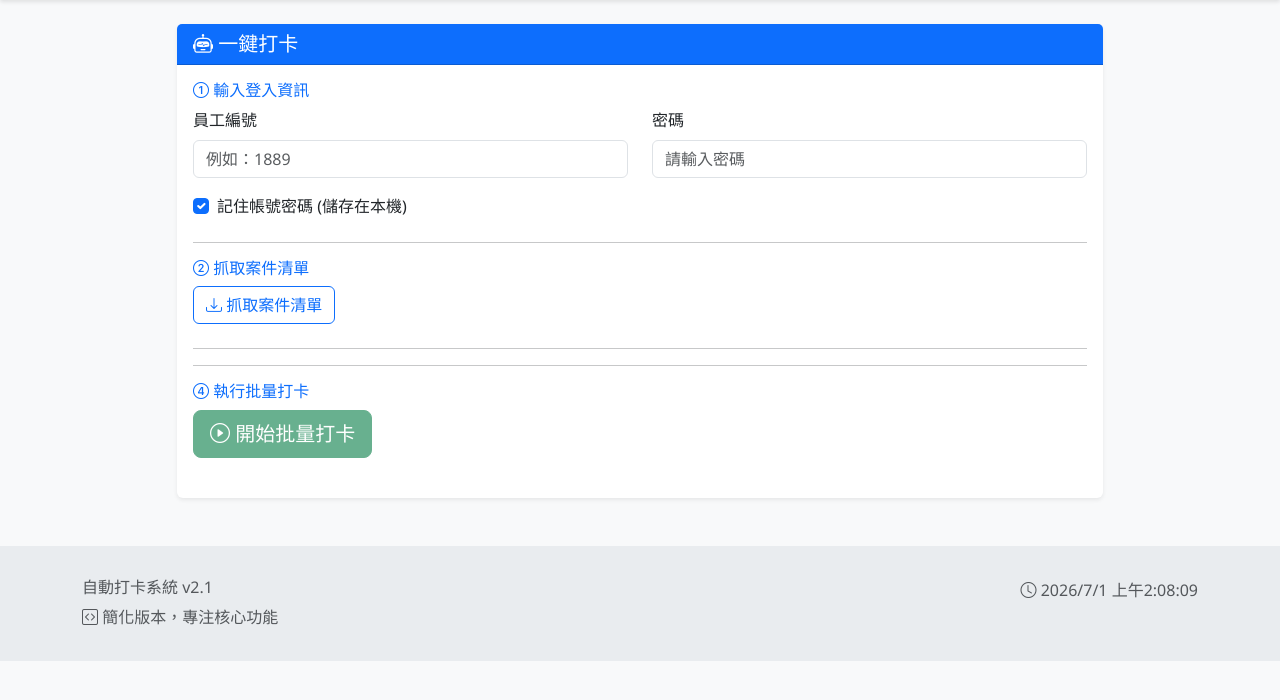
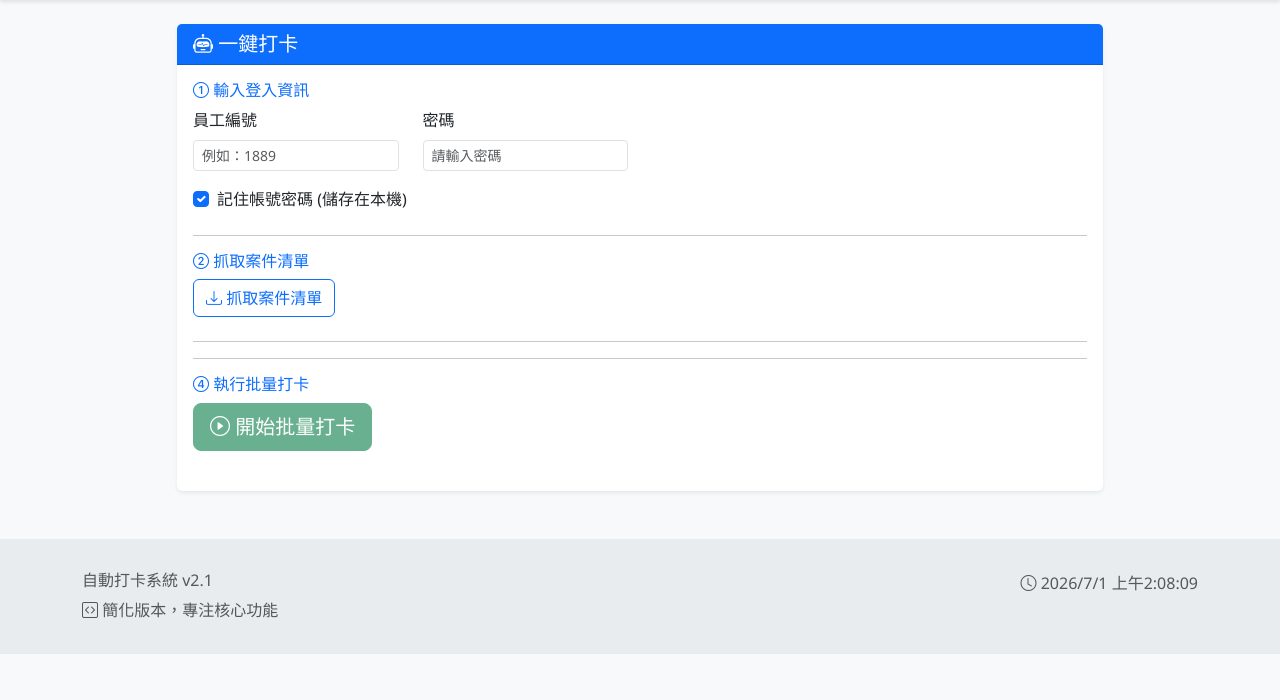
Before and after one commit to kuolun/auto-punch-fastAPI, a FastAPI app: page / in a window 1280 px wide. Shown: the part 56-756 px from the top of the page. Run offline with FastAPI, Linux system fonts and the light colour scheme.

Commit message:
Shrink login inputs and case list to fit their actual content
Employee ID/password fields were full col-md-6 width for a handful of
characters; narrow them to col-6/col-sm-4/col-md-3 with form-control-sm.
Case list textarea only needs one line for the typical small case count.

```diff
--- a/templates/index.html
+++ b/templates/index.html
@@ -21,16 +21,16 @@
                         輸入登入資訊
                     </h6>
                     <div class="row">
-                        <div class="col-md-6">
+                        <div class="col-6 col-sm-4 col-md-3">
                             <div class="mb-3">
                                 <label for="userId" class="form-label">員工編號</label>
-                                <input type="text" class="form-control" id="userId" placeholder="例如：1889">
+                                <input type="text" class="form-control form-control-sm" id="userId" placeholder="例如：1889">
                             </div>
                         </div>
-                        <div class="col-md-6">
+                        <div class="col-6 col-sm-4 col-md-3">
                             <div class="mb-3">
                                 <label for="password" class="form-label">密碼</label>
-                                <input type="password" class="form-control" id="password" placeholder="請輸入密碼">
+                                <input type="password" class="form-control form-control-sm" id="password" placeholder="請輸入密碼">
                             </div>
                         </div>
                     </div>
@@ -74,7 +74,7 @@
                                 <span class="loading-spinner spinner-border spinner-border-sm" role="status" style="display: none;"></span>
                             </button>
                         </div>
-                        <textarea class="form-control" id="caseList" rows="3" readonly></textarea>
+                        <textarea class="form-control" id="caseList" rows="1" readonly></textarea>
                         <div class="form-text text-success">
                             <i class="bi bi-check-circle"></i>
                             共 <span id="caseCount">0</span> 個案件
```
